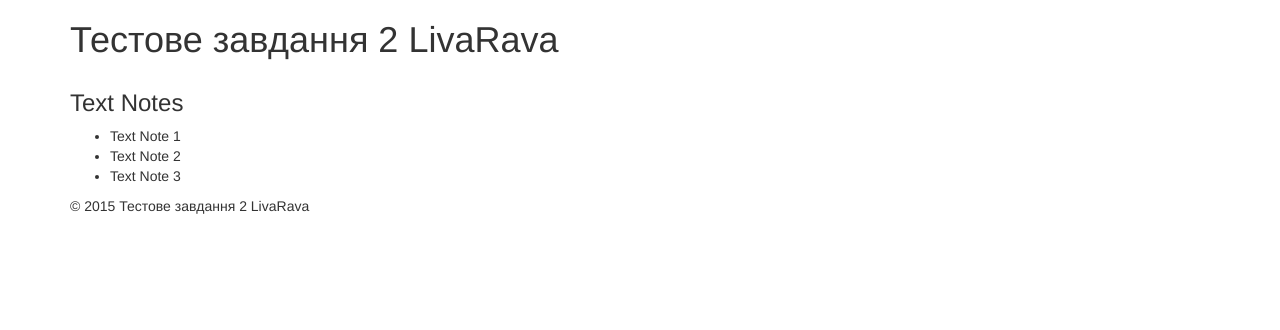
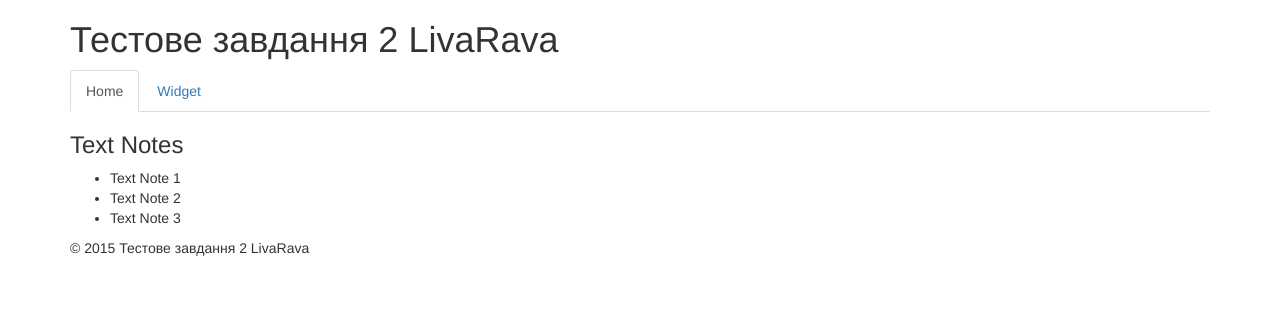
Before and after one commit to Isizukuri/liavaravaTest2, a Django app: page / in a window 1280 px wide. Shown: the top 330 px of the page. Run offline with Django 3.2, Linux system fonts and the light colour scheme; data comes from the database, SQL or seed files in the repository; some libraries are stand-ins or nearby versions.

Commit message:
Added navbar to base

```diff
--- a/testapp/templates/base.html
+++ b/testapp/templates/base.html
@@ -23,6 +23,14 @@
         </div>
         <!-- End Header -->
 
+        <!-- NavBar -->
+        <ul class="nav nav-tabs">
+            {% url "home" as home_url%}
+            <li role="presentation" {% if request.path == home_url %} class="active" {% endif %}><a href="{% url "home" %}">Home</a></li>
+            {% url "widget" as widget_url%}
+            <li role="presentation" {% if request.path == widget_url %} class="active" {% endif %}><a href="{% url "widget" %}">Widget</a></li>
+        </ul>
+        <!-- End NavBar -->
 
         <!-- Start Main Page Content -->
         <div class="row" id="content-columns">
@@ -43,6 +51,7 @@
         {% endblock footer %}
     </div>
 
+<script src='https://code.jquery.com/jquery-1.11.3.min.js'></script>
 
 <script src="https://maxcdn.bootstrapcdn.com/bootstrap/3.3.5/js/bootstrap.min.js" integrity="sha512-K1qjQ+NcF2TYO/eI3M6v8EiNYZfA95pQumfvcVrTHtwQVDG+aHRqLi/ETn2uB+1JqwYqVG3LIvdm9lj6imS/pQ==" crossorigin="anonymous"></script>
 
```
